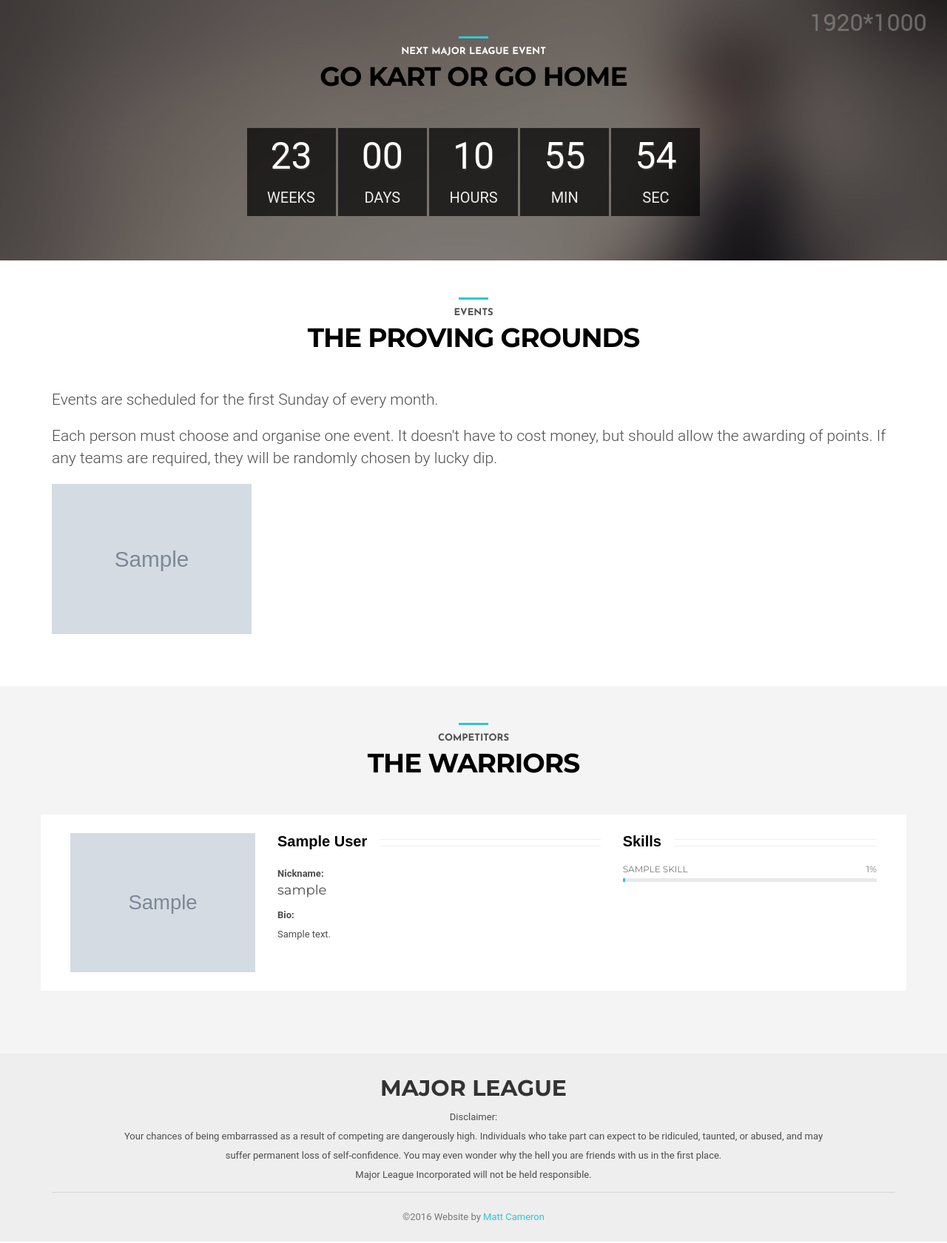
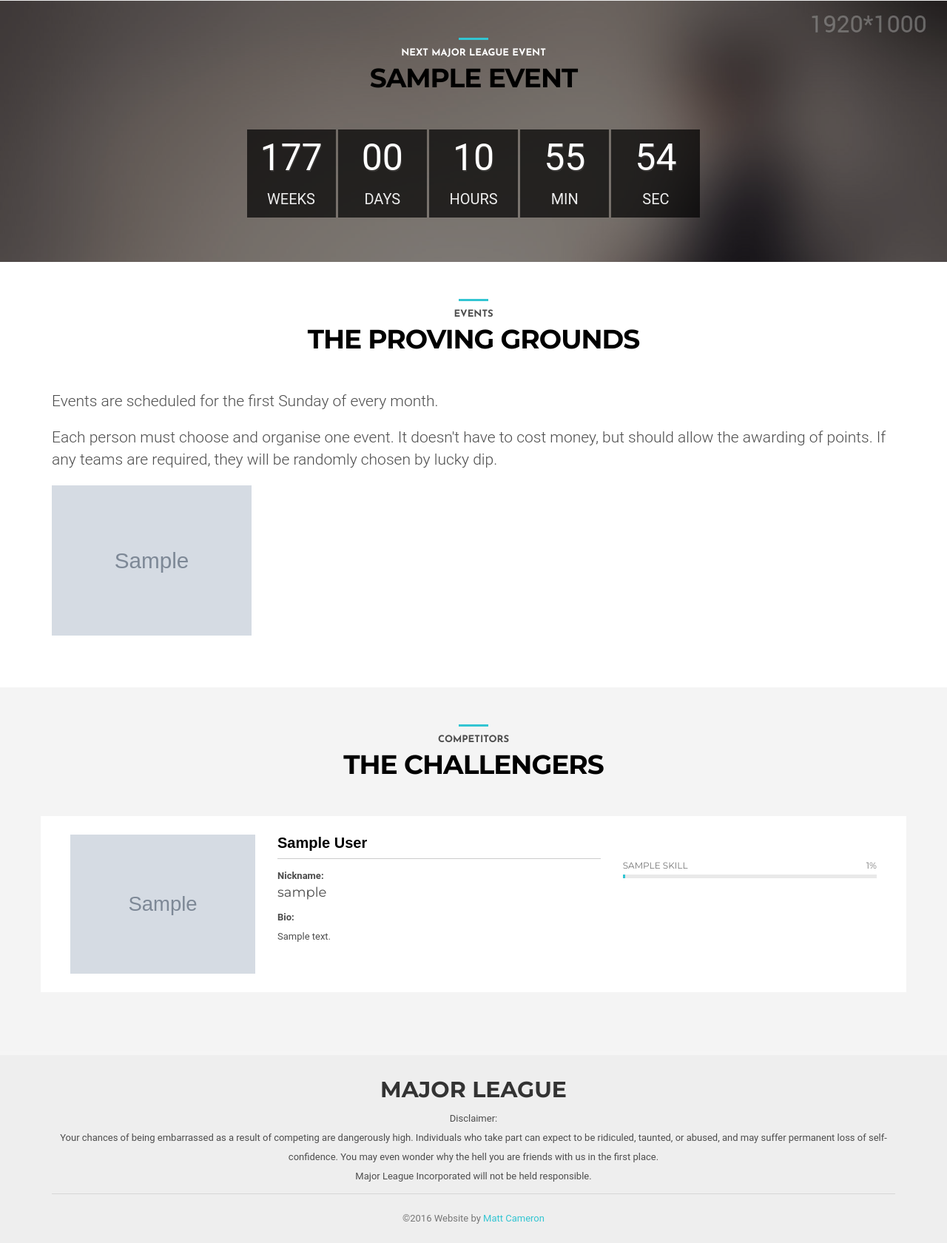
Before and after one commit to mattcameron/major_league, a Rails app: page / in a window 1280 px wide. Shown: the part 1986-3666 px from the top of the page at 74% size. Run offline with Rails 7, Linux system fonts and the light colour scheme; tables that the repository leaves empty hold one stand-in row (values such as "Sample post"); style sheets or scripts are compiled from the project's sources; parts of the project's set-up code (start-up, migrations or seed data) failed here and were passed over; some libraries are stand-ins or nearby versions.

Commit message:
Countdown shows next date

```diff
--- a/app/assets/javascripts/countdown.js
+++ b/app/assets/javascripts/countdown.js
@@ -6,7 +6,8 @@ $(document).on('turbolinks:load', function() {
 
 
 function startCountdown(finishTime) {
-  $('#clock').countdown('2017/02/01', function (event) {
+  var startDate = $('#clock').data('date');
+  $('#clock').countdown(startDate, function (event) {
     $('#weeks').html(event.strftime('%w'));
     $('#days').html(event.strftime('%d'));
     $('#hours').html(event.strftime('%H'));
--- a/app/assets/stylesheets/competitors.scss
+++ b/app/assets/stylesheets/competitors.scss
@@ -5,6 +5,10 @@
     padding: 25px;
     background-color: #fff;
     margin-bottom: 10px;
+
+    .skills-wrapper {
+      margin-top: 35px;
+    }
 
     @media screen and (max-width: 767px) {
       [class^="col-"], [class*=" col-"] {
--- a/app/assets/stylesheets/global.scss
+++ b/app/assets/stylesheets/global.scss
@@ -68,19 +68,7 @@ h3.heading {
   overflow: hidden;
   vertical-align: middle;
   font-family: "Source Sans Pro", sans-serif;
-}
-
-h3.heading:after {
-  position: relative;
-  left: 18px;
-  content: "";
-  display: inline-block;
-  width: 200%;
-  vertical-align: middle;
-  height: .50em;
-  margin: 0 -200% 0 0;
-  border-top: 1px solid #eee;
-  border-bottom: 1px solid #eee;
+  border-bottom: 1px solid #ccc;
 }
 
 /**dropcaps**/
--- a/app/controllers/home_controller.rb
+++ b/app/controllers/home_controller.rb
@@ -3,5 +3,6 @@ class HomeController < ApplicationController
     @events = Event.all
     @users = User.all
     @leader = @users.order_by_points.try(:first)
+    @next_event = @events.where('event_date > ?', Time.zone.now).order(event_date: :asc).first
   end
 end
--- a/app/views/home/_competitors.html.erb
+++ b/app/views/home/_competitors.html.erb
@@ -3,7 +3,7 @@
     <div class="center-title">
       <span class="center-line"></span>
       <p>Competitors</p>
-      <h3>The warriors</h3>
+      <h3>The challengers</h3>
     </div>
 
     <% @users.each do |person| %>
@@ -25,7 +25,6 @@
           <% end %>
         </div>
         <div class="col-sm-4">
-          <h3 class="heading">Skills</h3>
           <div class="skills-wrapper">
             <% person.skills.each do |skill| %>
               <h3 class="heading-progress"><%= skill.name %> <span class="pull-right"><%= "#{skill.value}%" %></span></h3>
--- a/app/views/home/_countdown.html.erb
+++ b/app/views/home/_countdown.html.erb
@@ -1,3 +1,4 @@
+<% if @next_event.present? %>
   <div class="coming-soon">
     <div class="overlay"></div>
     <div class="container">
@@ -6,10 +7,10 @@
           <div class="center-title">
             <span class="center-line"></span>
             <p>Next Major League event</p>
-          <h3>Go Kart or Go Home</h3>
+            <h3><%= @next_event.name %></h3>
           </div>
 
-        <div class="count-down-1" id="clock">
+          <div class="count-down-1" id="clock" data-date="<%= @next_event.event_date.strftime('%Y/%m/%d') %>">
             <div class="counts">
               <span id="weeks"></span> <p>weeks</p>
             </div>
@@ -30,3 +31,4 @@
       </div>
     </div>
   </div>
+<% end %>
--- a/app/views/home/index.html.erb
+++ b/app/views/home/index.html.erb
@@ -15,8 +15,8 @@
 </section>
 <!--Home section end-->
 
+<%= render 'about' %>
 <%= render 'leaderboard' %>
-<%= render 'about' %>
 <%= render 'countdown' %>
 <%= render 'events' %>
 <%= render 'competitors' %>
--- a/app/views/shared/_footer.html.erb
+++ b/app/views/shared/_footer.html.erb
@@ -1,7 +1,7 @@
 <footer  class="footer">
   <div class="container">
     <div class="row">
-      <div class="col-sm-10 col-sm-offset-1 text-center margin20">
+      <div class="col-sm-12 text-center margin20">
         <div class="footer-col">
         <h3 class='text-logo'>MAJOR LEAGUE</h3>
           <div>Disclaimer:</div>
--- a/app/views/shared/_header.html.erb
+++ b/app/views/shared/_header.html.erb
@@ -23,8 +23,8 @@
 
         <% else %>
           <li class="active"><a href="#home" class="scroll-to">Home</a></li>
+          <li><a href="#about" class="scroll-to">About</a></li>
           <li><a href="#leaderboard" class="scroll-to">Leaderboard</a></li>
-          <li><a href="#about" class="scroll-to">About</a></li>
           <li><a href="#events" class="scroll-to">Events</a></li>
           <li><a href="#competitors" class="scroll-to">Competitors</a></li>
         <% end %>
```
Lines whose indentation alone changed are shown as unchanged.
